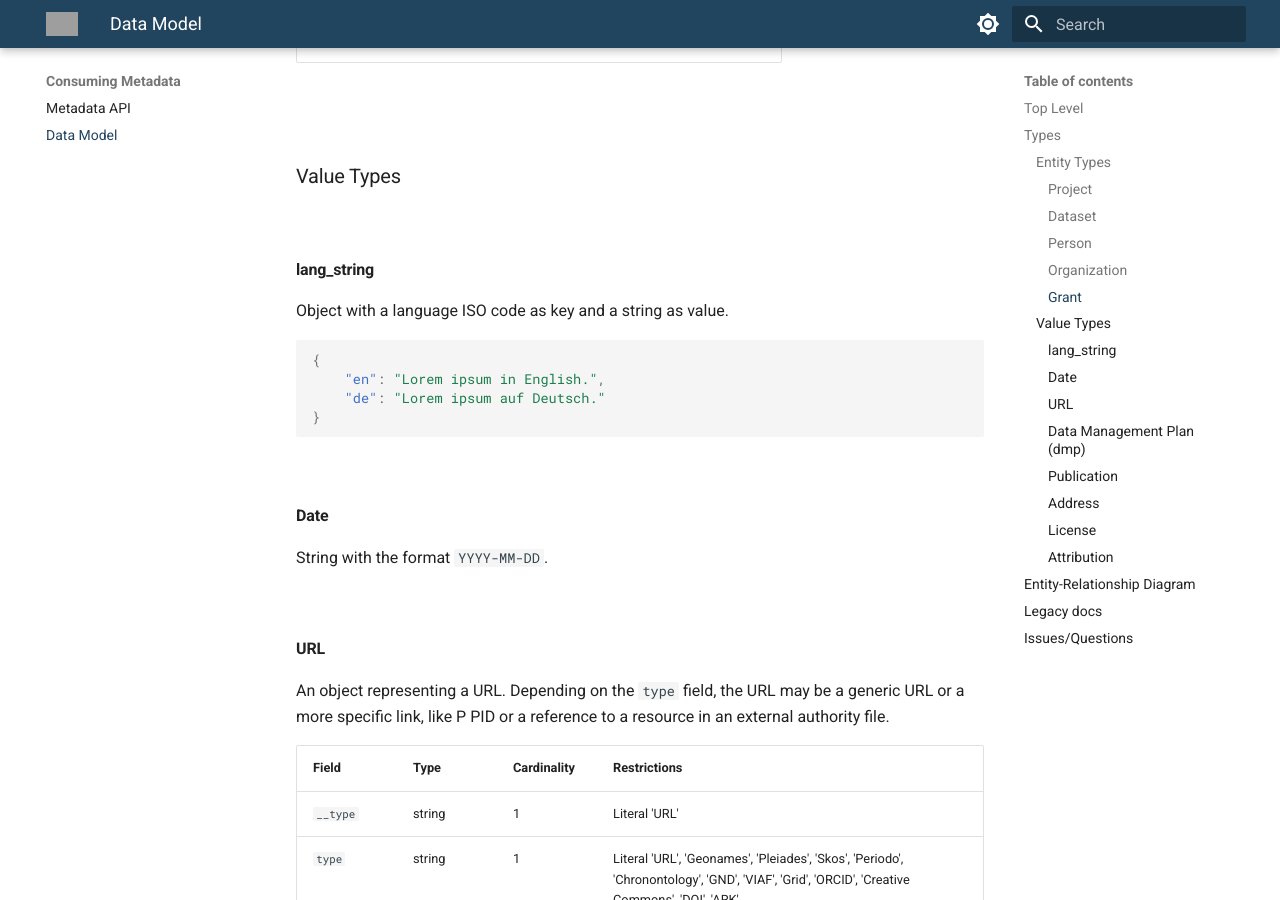
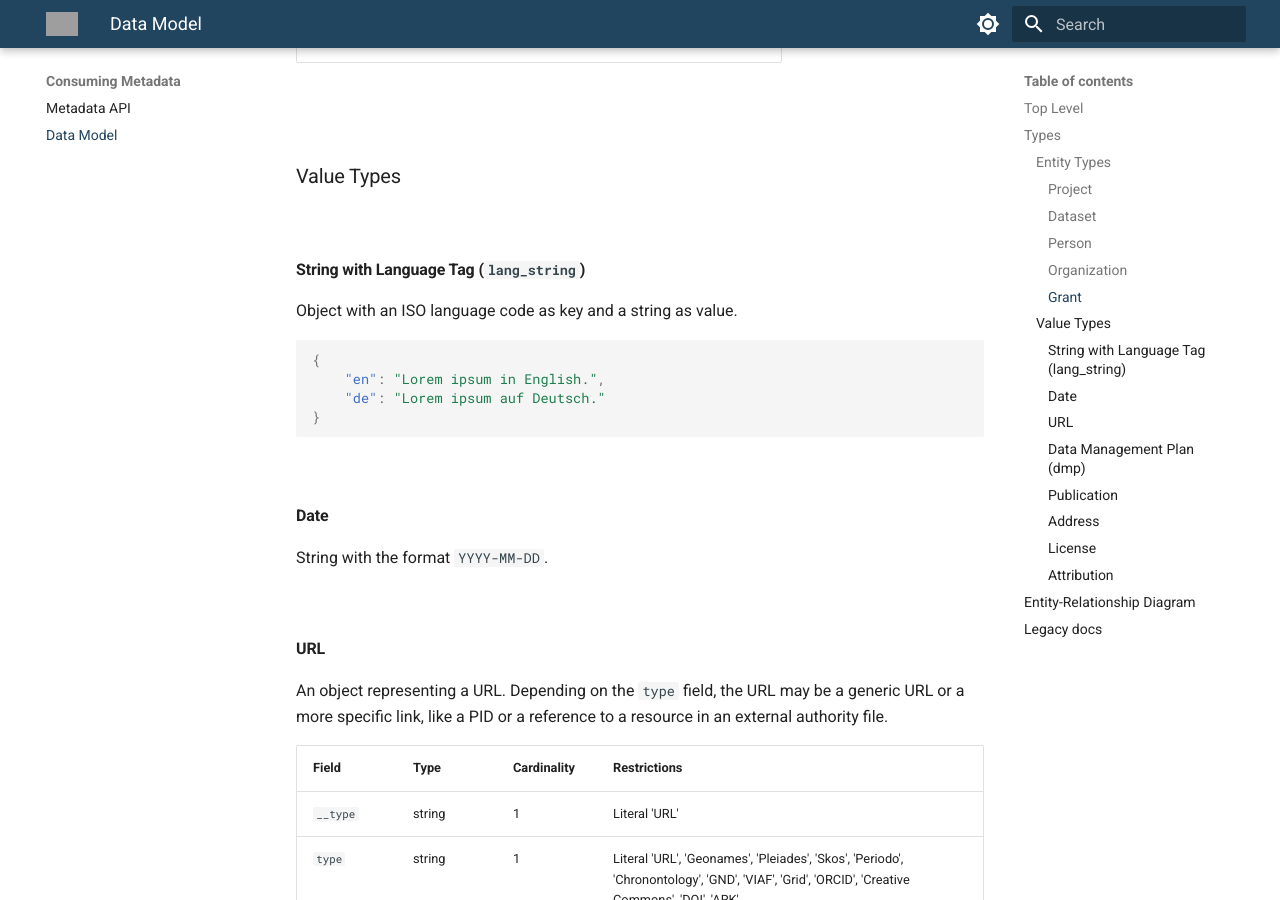
Before and after one commit to dasch-swiss/dsp-meta, an MkDocs documentation site: the page built from docs/data/datamodel.md, in a window 1280 px wide and 900 px high, scrolled down 5320 px. Built offline with MkDocs 1.6.1 and Material for MkDocs 9.7.7, drawn with Linux system fonts in a browser that asks for light colours; some of the changed text lies outside the part shown; grey boxes are pictures that could not be loaded.

Commit message:
apply more review feedback

````diff
--- a/docs/data/datamodel.md
+++ b/docs/data/datamodel.md
@@ -140,9 +140,9 @@ but are identified by their position in the hierarchy.
 
 ### Value Types
 
-#### lang_string
+#### String with Language Tag (`lang_string`)
 
-Object with a language ISO code as key and a string as value.
+Object with an ISO language code as key and a string as value.
 
 ```json
 {
@@ -162,7 +162,7 @@ String with the format `YYYY-MM-DD`.
 An object representing a URL.
 Depending on the `type` field,
 the URL may be a generic URL
-or a more specific link, like P PID
+or a more specific link, like a PID
 or a reference to a resource in an external authority file.
 
 
@@ -323,11 +323,3 @@ erDiagram
 The legacy documentation can be found [here](https://github.com/dasch-swiss/dsp-meta-svc/tree/main/docs/services/metadata).
 This includes thoughts on mappings to external aggregators
 and on RDF representation of the metadata.
-
-
-## Issues/Questions
-
-- access conditions on datasets not current state
-- status on datasets not aligned with project status
-- typeOfData on datasets is a weird list of options
-- does dataset need all the date fields?
````
